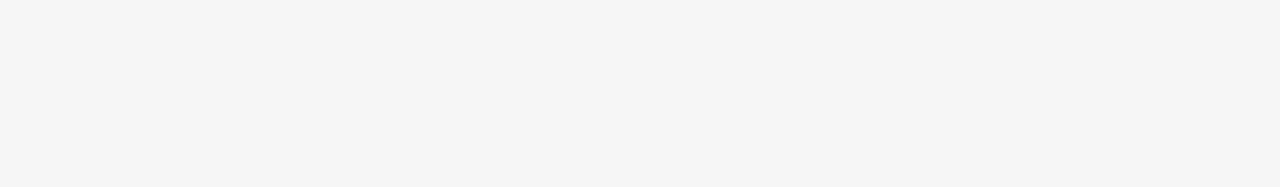
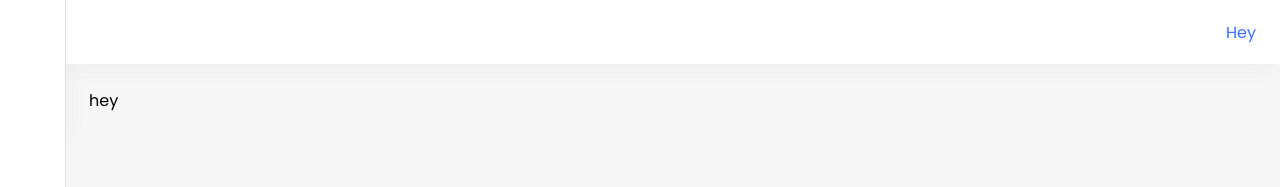
Before and after one commit to lokita282/CoDivas-AMEX, a React (Create React App) app: page / in a window 1280 px wide. Before the commit this address had no page. Shown: the top 187 px of the page. Built offline with nearby package versions, Linux system fonts and the light colour scheme.

Commit message:
updated : navigation

```diff
--- a/package.json
+++ b/package.json
@@ -13,6 +13,7 @@
     "@testing-library/react": "^13.4.0",
     "@testing-library/user-event": "^13.5.0",
     "axios": "^1.4.0",
+    "qr-scanner": "^1.4.2",
     "react": "^18.2.0",
     "react-dom": "^18.2.0",
     "react-material-ui-carousel": "^3.4.2",
--- a/src/router/MainRouter.js
+++ b/src/router/MainRouter.js
@@ -28,7 +28,7 @@
             <Routes>
                 <Route exact path='/signup/beneficiary' element={<SignupPage />} />
                 <Route exact path='/login' element={<LoginPage />} />
-                <Route exact path='/dashboard' element={<DashboardPage />} />
+                <Route exact path='/' element={<DashboardPage />} />
 
                 {/* not needed for now */}
                 <Route exact path='/signup/merchant' element={<SignupPage />} />
```
Also changed, not shown: 1 other file (tests, documents, lock files or other folders).
